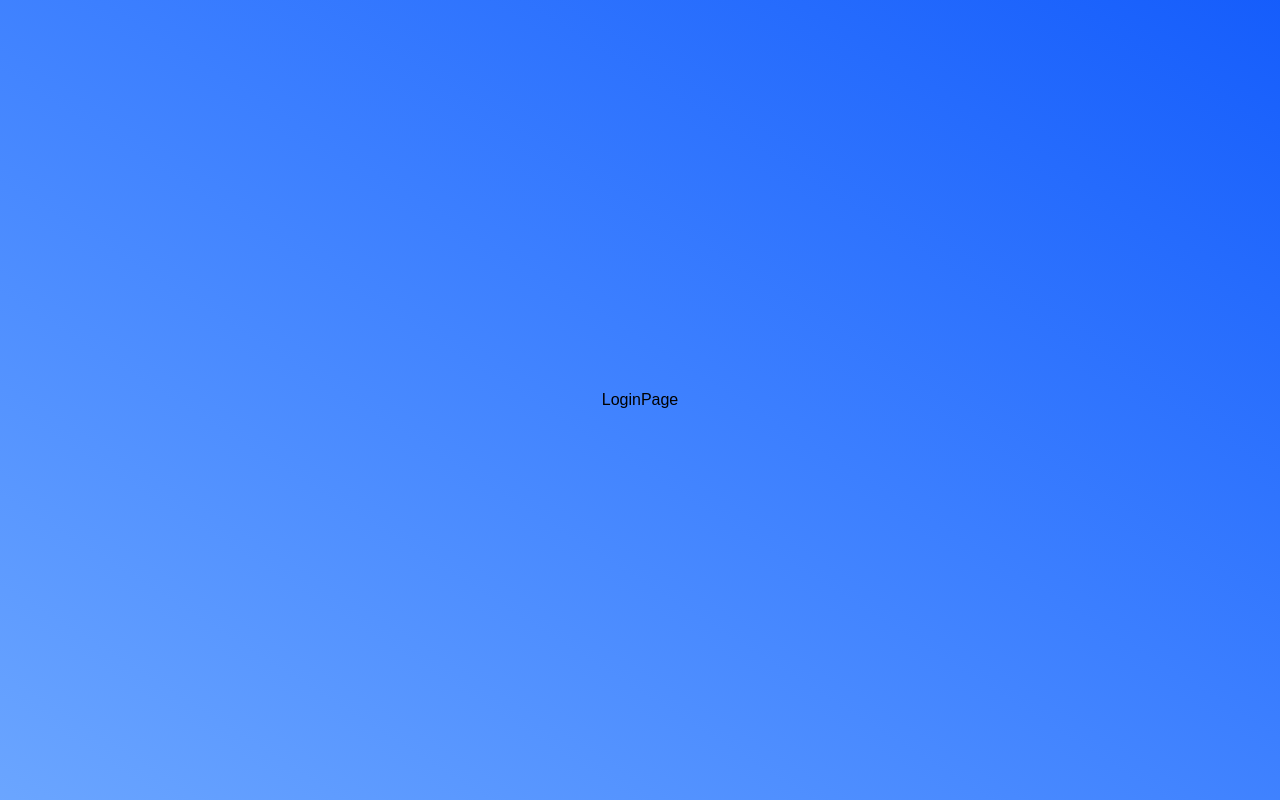
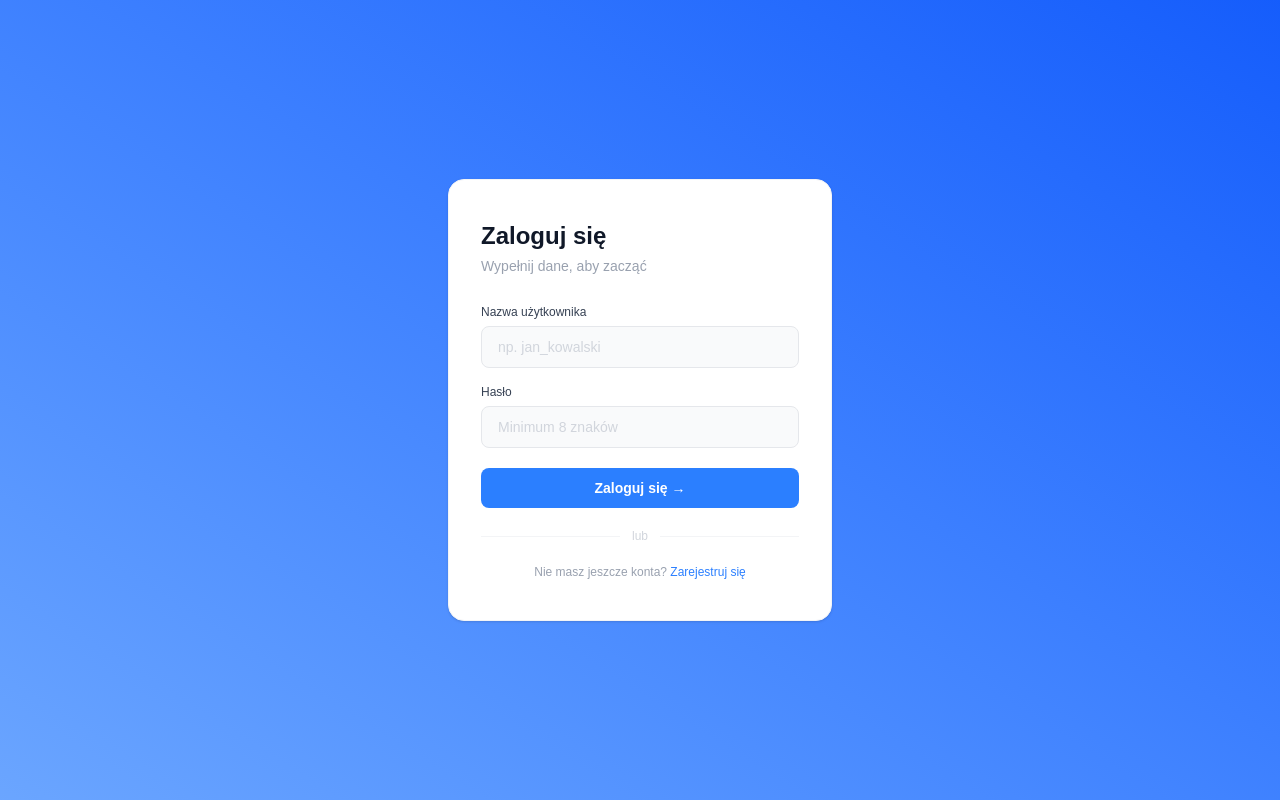
Before and after one commit to ogonekmateusz/simple-messsenger-app, a React (Vite) app: page /login in a window 1280 px wide. Built offline with nearby package versions, Linux system fonts and the light colour scheme.

Commit message:
feat: implement LoginPage with form handling and state management

```diff
--- a/src/pages/LoginPage.jsx
+++ b/src/pages/LoginPage.jsx
@@ -1,7 +1,35 @@
 import React from 'react'
+import { useState } from 'react'
+import Form from '../components/Form';
 
 export default function LoginPage() {
+    const [username, setUsername] = useState("");
+    const [password, setPassword] = useState("");
+
+    const onchangeUserName = (e) => {
+        setUsername(e.target.value);
+    };
+
+    const onchangePassword = (e) => {
+        setPassword(e.target.value);
+    };
+
+    const handleSubmit = (e) => {
+        e.preventDefault();
+        console.log("Login:", { username, password });
+    };
+
   return (
-    <div>LoginPage</div>
-  )
+    <Form
+      formTitle="Zaloguj się"
+      formButtonText="Zaloguj się →"
+      formFooterText="Nie masz jeszcze konta?"
+      formFooterLinkText="Zarejestruj się"
+      formSubmit={handleSubmit}
+      userName={username}
+      password={password}
+      onchangeUserName={onchangeUserName}
+      onchangePassword={onchangePassword}
+    />
+  );
 }
```
